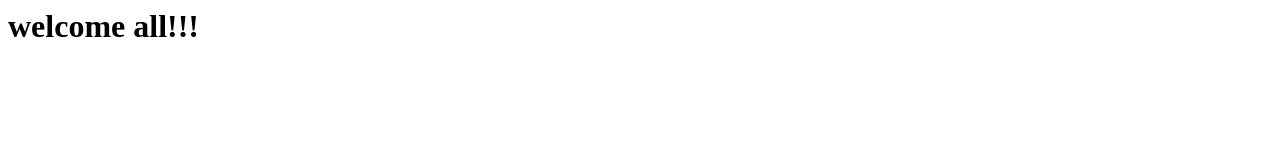
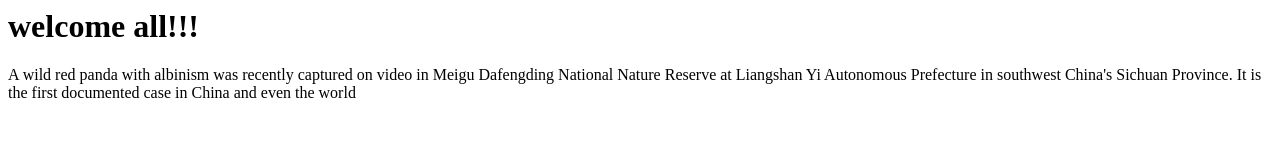
Before and after one commit to SushanBhandari/TBC_SushanBhandari, a plain HTML site: page index.html in a window 1280 px wide. Drawn offline with Linux system fonts and the light colour scheme.

Commit message:
message for commit

```diff
--- a/index.html
+++ b/index.html
@@ -4,6 +4,9 @@
             <h1>
                 welcome all!!!
             </h1>
+            <p>
+                A wild red panda with albinism was recently captured on video in Meigu Dafengding National Nature Reserve at Liangshan Yi Autonomous Prefecture in southwest China's Sichuan Province. It is the first documented case in China and even the world
+            </p>
         </body>
     </head>
 </html>
```
